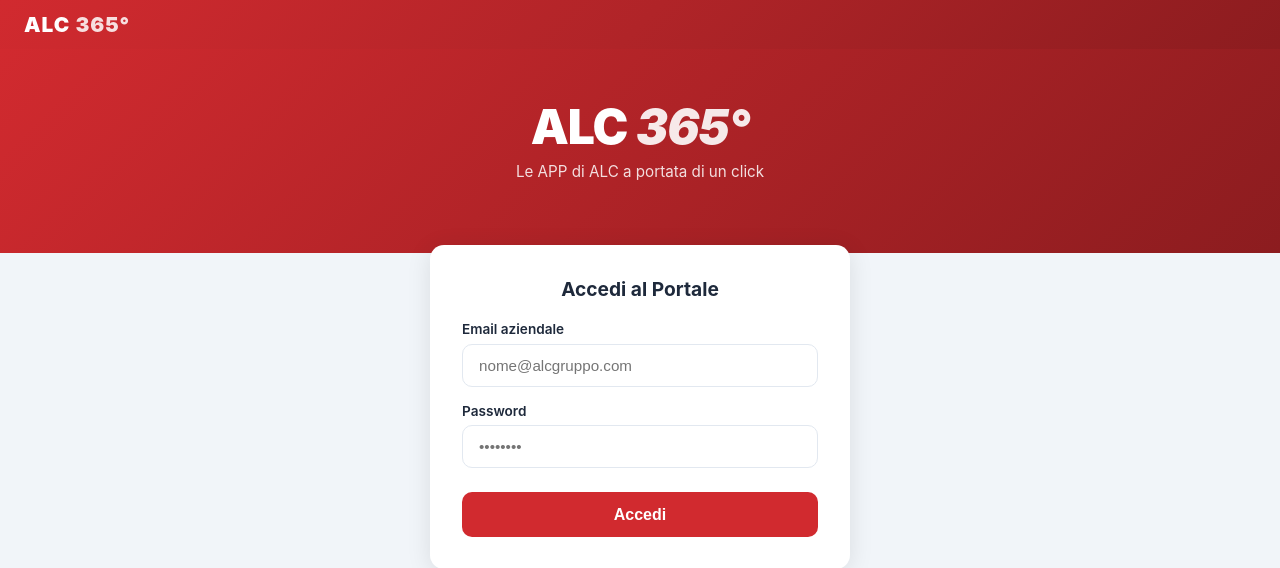
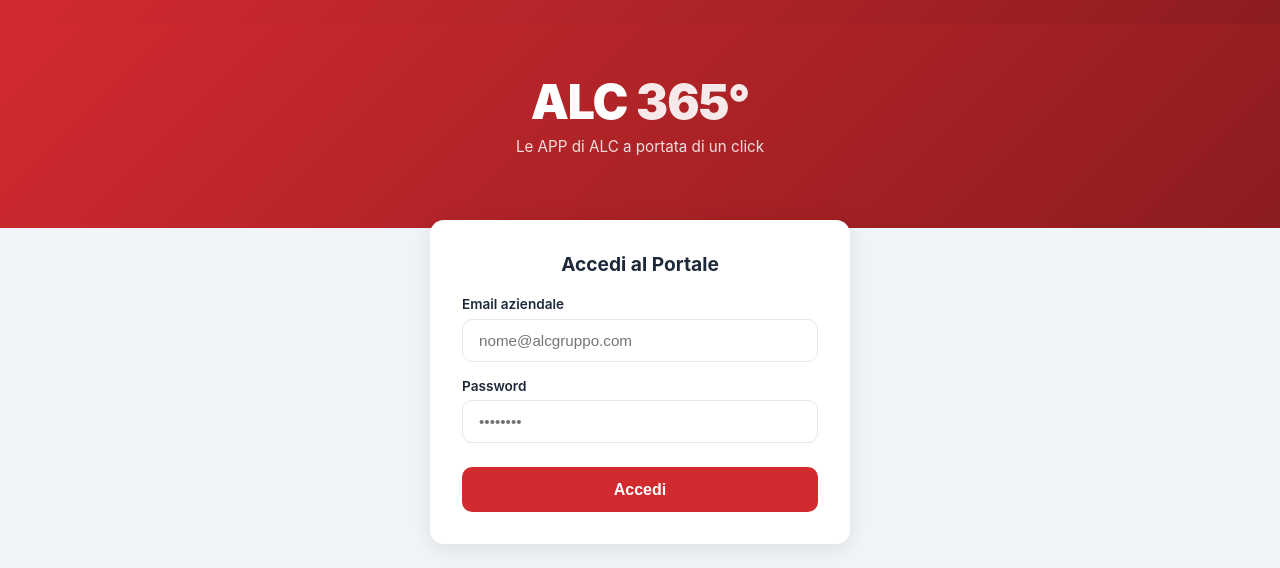
Before and after one commit to mottaluca-dotcom/TestClaudeCode, a PHP site: page / in a window 1280 px wide. Shown: the top 568 px of the page. Run offline with PHP 8.4, Linux system fonts and the light colour scheme.

Commit message:
Portale: rimuovi ALC 365 dal banner, uniforma stile 365° nel hero
- Topbar-brand: rimossa scritta ALC 365°
- Hero h1 span: rimosso font-style italic, 365° ora uniforme con ALC

https://claude.ai/code/session_01GRQbBFRUV7iPS63DMs8FhX

```diff
--- a/index.php
+++ b/index.php
@@ -306,7 +306,7 @@ body{font-family:-apple-system,BlinkMacSystemFont,'Segoe UI',Roboto,sans-serif;b
 .hero{background:linear-gradient(135deg,var(--red) 0%,#8c1c1f 100%);
   color:#fff;text-align:center;padding:3rem 1.5rem 4.5rem}
 .hero h1{font-size:clamp(1.8rem,5vw,3rem);font-weight:900;letter-spacing:-1px;margin-bottom:.4rem}
-.hero h1 span{color:#fff;opacity:.9;font-style:italic}
+.hero h1 span{color:#fff;opacity:.9}
 .hero p{font-size:.95rem;opacity:.85;max-width:480px;margin:0 auto}
 
 /* ---- LOGIN ---- */
@@ -417,7 +417,7 @@ footer span{color:var(--red);font-weight:700}
 
 <!-- ===== TOPBAR ===== -->
 <nav class="topbar">
-  <div class="topbar-brand">ALC <span>365°</span></div>
+  <div class="topbar-brand"></div>
   <?php if (logged()): ?>
   <div class="topbar-user">
     <strong><?= h(me()['nome'] ?: me()['email']) ?></strong>
```
